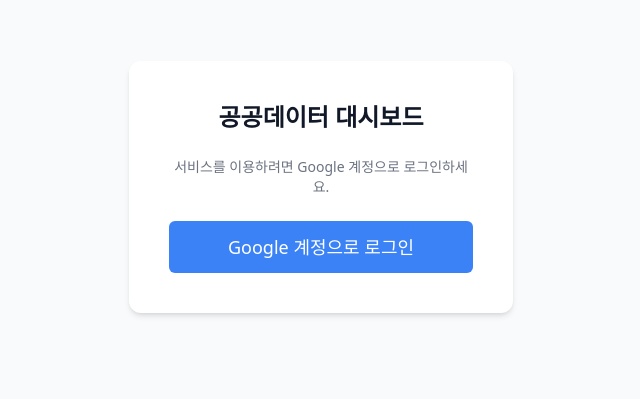
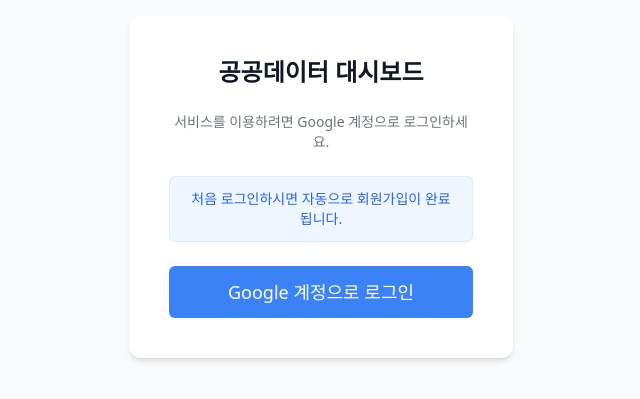
Before and after one commit to dev-keyman/opendata-dashboard-vercel, a Next.js app: page /login in a window 1280 px wide. Shown: the part 213-612 px from the top of the page, without its empty margins (319-959 px from the left). Built offline with nearby package versions, Linux system fonts and the light colour scheme.

Commit message:
feat: add auto-registration notice on login page

```diff
--- a/app/login/page.tsx
+++ b/app/login/page.tsx
@@ -19,6 +19,9 @@
         <p className="text-sm text-gray-500 text-center">
           서비스를 이용하려면 Google 계정으로 로그인하세요.
         </p>
+        <div className="w-full bg-blue-50 border border-blue-100 rounded-md px-4 py-3 text-sm text-blue-600 text-center">
+          처음 로그인하시면 자동으로 회원가입이 완료됩니다.
+        </div>
 
         {error && (
           <div className="w-full bg-red-50 border border-red-200 rounded-md px-4 py-3 text-sm text-red-600 text-center">
```
